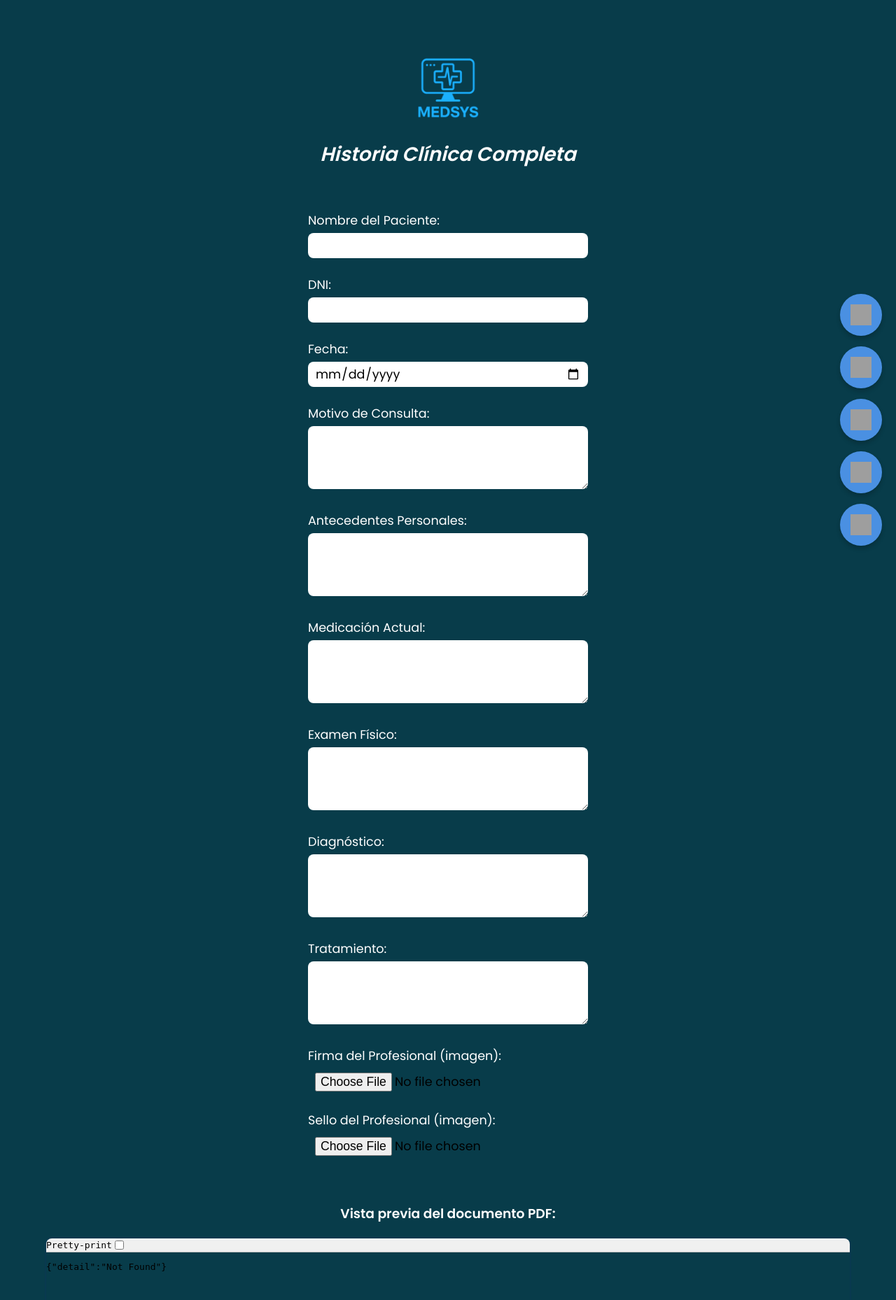
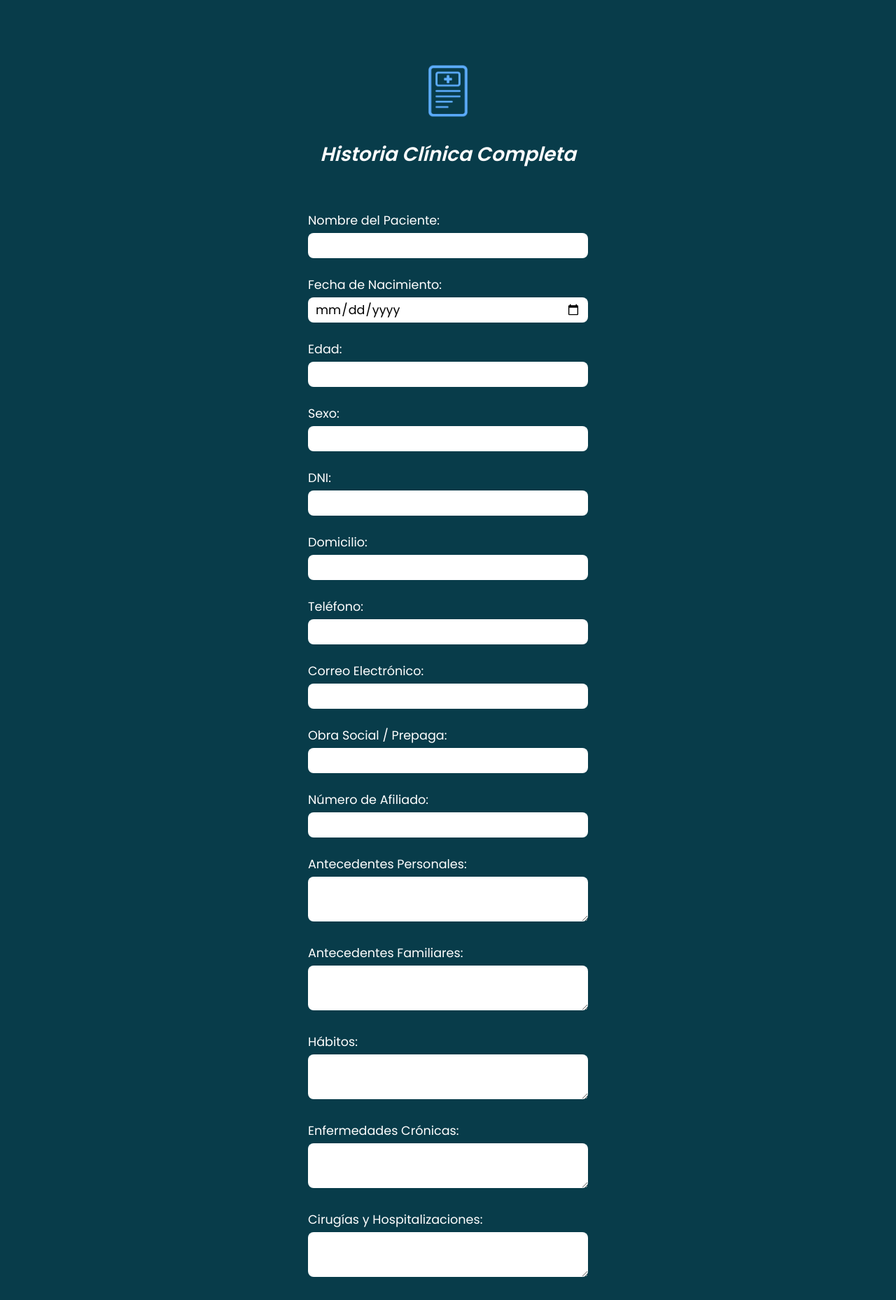
Before and after one commit to medsysbot/medisys-app-frontend, a FastAPI app: page /historia-completa in a window 1280 px wide. Shown: the top 1858 px of the page at 70% size. Before the commit the page ends 1817 px from the top, so only its background shows below. Run offline with FastAPI, Linux system fonts and the light colour scheme; grey boxes are pictures that could not be loaded.

Commit message:
Update historia-completa.html

```diff
--- a/templates/historia-completa.html
+++ b/templates/historia-completa.html
@@ -14,18 +14,15 @@
       margin: 0;
       padding: 0;
     }
-
     header {
       text-align: center;
       margin-top: 20px;
     }
-
     .logo-grande {
       width: 120px;
       height: auto;
       margin-bottom: 10px;
     }
-
     h2 {
       text-align: center;
       font-style: italic;
@@ -34,7 +31,6 @@
       color: white;
       margin-top: 10px;
     }
-
     .formulario {
       display: flex;
       flex-direction: column;
@@ -44,12 +40,10 @@
       padding: 20px;
       align-items: center;
     }
-
     .etiqueta-campo {
       width: 100%;
       max-width: 400px;
     }
-
     .etiqueta-campo span {
       font-weight: 400;
       font-size: 17.6px;
@@ -58,7 +52,6 @@
       display: block;
       margin-bottom: 5px;
     }
-
     .formulario input,
     .formulario textarea {
       width: 100%;
@@ -71,18 +64,15 @@
       height: 36px;
       box-sizing: border-box;
     }
-
     .formulario textarea {
       height: auto;
       resize: vertical;
     }
-
     .vista-previa {
       display: block;
       margin-top: 10px;
       max-height: 100px;
     }
-
     .btn-eliminar {
       margin-top: 5px;
       background-color: crimson;
@@ -92,165 +82,47 @@
       border-radius: 6px;
       cursor: pointer;
     }
-
-    .visor-pdf {
-      margin-top: 40px;
-      text-align: center;
-    }
-
-    .visor-pdf iframe {
-      width: 90%;
-      height: 500px;
-      border: 2px solid #09394f;
-      border-radius: 10px;
-    }
-
-    .botones-flotantes {
-      position: fixed;
-      right: 20px;
-      bottom: 20px;
-      display: flex;
-      flex-direction: column;
-      gap: 15px;
-      z-index: 1000;
-    }
-
-    .botones-flotantes button {
-      background-color: #4A90E2;
-      border: none;
-      border-radius: 50%;
-      width: 60px;
-      height: 60px;
-      display: flex;
-      align-items: center;
-      justify-content: center;
-    }
-
-    .botones-flotantes img {
-      width: 30px;
-      height: 30px;
-    }
   </style>
 </head>
 <body>
   <header>
-    <img src="/static/icons/logo1.png" alt="Logo MedSys" class="logo-grande" />
+    <img src="/static/icons/icono-historia-clinica-completa.png" alt="Logo MedSys" class="logo-grande" />
     <h2>Historia Clínica Completa</h2>
   </header>
 
   <main>
     <form class="formulario" id="form-completa">
-      <label class="etiqueta-campo"><span>Nombre del Paciente:</span>
-        <input type="text" id="nombre" name="nombre" required />
-      </label>
-
-      <label class="etiqueta-campo"><span>DNI:</span>
-        <input type="text" id="dni" name="dni" required />
-      </label>
-
-      <label class="etiqueta-campo"><span>Fecha:</span>
-        <input type="date" id="fecha" name="fecha" required />
-      </label>
-
-      <label class="etiqueta-campo"><span>Motivo de Consulta:</span>
-        <textarea id="motivo" name="motivo" rows="3" required></textarea>
-      </label>
-
-      <label class="etiqueta-campo"><span>Antecedentes Personales:</span>
-        <textarea id="antecedentes" name="antecedentes" rows="3" required></textarea>
-      </label>
-
-      <label class="etiqueta-campo"><span>Medicación Actual:</span>
-        <textarea id="medicacion" name="medicacion" rows="3" required></textarea>
-      </label>
-
-      <label class="etiqueta-campo"><span>Examen Físico:</span>
-        <textarea id="examen" name="examen" rows="3" required></textarea>
-      </label>
-
-      <label class="etiqueta-campo"><span>Diagnóstico:</span>
-        <textarea id="diagnostico" name="diagnostico" rows="3" required></textarea>
-      </label>
-
-      <label class="etiqueta-campo"><span>Tratamiento:</span>
-        <textarea id="tratamiento" name="tratamiento" rows="3" required></textarea>
-      </label>
-
-      <label class="etiqueta-campo"><span>Firma del Profesional (imagen):</span>
+      <label class="etiqueta-campo"><span>Nombre del Paciente:</span><input type="text" id="nombre" name="nombre" required /></label>
+      <label class="etiqueta-campo"><span>Fecha de Nacimiento:</span><input type="date" id="nacimiento" name="nacimiento" required /></label>
+      <label class="etiqueta-campo"><span>Edad:</span><input type="text" id="edad" name="edad" required /></label>
+      <label class="etiqueta-campo"><span>Sexo:</span><input type="text" id="sexo" name="sexo" required /></label>
+      <label class="etiqueta-campo"><span>DNI:</span><input type="text" id="dni" name="dni" required /></label>
+      <label class="etiqueta-campo"><span>Domicilio:</span><input type="text" id="domicilio" name="domicilio" required /></label>
+      <label class="etiqueta-campo"><span>Teléfono:</span><input type="text" id="telefono" name="telefono" required /></label>
+      <label class="etiqueta-campo"><span>Correo Electrónico:</span><input type="email" id="correo" name="correo" required /></label>
+      <label class="etiqueta-campo"><span>Obra Social / Prepaga:</span><input type="text" id="obra_social" name="obra_social" required /></label>
+      <label class="etiqueta-campo"><span>Número de Afiliado:</span><input type="text" id="afiliado" name="afiliado" required /></label>
+      <label class="etiqueta-campo"><span>Antecedentes Personales:</span><textarea id="antecedentes_personales" name="antecedentes_personales" rows="2" required></textarea></label>
+      <label class="etiqueta-campo"><span>Antecedentes Familiares:</span><textarea id="antecedentes_familiares" name="antecedentes_familiares" rows="2" required></textarea></label>
+      <label class="etiqueta-campo"><span>Hábitos:</span><textarea id="habitos" name="habitos" rows="2" required></textarea></label>
+      <label class="etiqueta-campo"><span>Enfermedades Crónicas:</span><textarea id="cronicas" name="cronicas" rows="2" required></textarea></label>
+      <label class="etiqueta-campo"><span>Cirugías y Hospitalizaciones:</span><textarea id="cirugias" name="cirugias" rows="2" required></textarea></label>
+      <label class="etiqueta-campo"><span>Medicación Actual:</span><textarea id="medicacion" name="medicacion" rows="2" required></textarea></label>
+      <label class="etiqueta-campo"><span>Estudios Complementarios:</span><textarea id="estudios" name="estudios" rows="2" required></textarea></label>
+      <label class="etiqueta-campo"><span>Motivo de Consulta:</span><textarea id="motivo" name="motivo" rows="2" required></textarea></label>
+      <label class="etiqueta-campo"><span>Diagnóstico Actual:</span><textarea id="diagnostico" name="diagnostico" rows="2" required></textarea></label>
+      <label class="etiqueta-campo"><span>Tratamiento Indicado:</span><textarea id="tratamiento" name="tratamiento" rows="2" required></textarea></label>
+      <label class="etiqueta-campo"><span>Instrucciones / Recomendaciones:</span><textarea id="recomendaciones" name="recomendaciones" rows="2" required></textarea></label>
+      <label class="etiqueta-campo"><span>Fecha de Próxima Consulta:</span><input type="date" id="proxima" name="proxima" required /></label>
+      <label class="etiqueta-campo"><span>Profesional:</span><input type="text" id="profesional" name="profesional" required /></label>
+      <label class="etiqueta-campo"><span>Firma del Profesional:</span>
         <input type="file" id="firma" name="firma" accept="image/*" onchange="mostrarVistaPrevia(this, 'firma-preview', 'firma-delete')" />
         <img id="firma-preview" class="vista-previa" style="display:none;" />
         <button type="button" id="firma-delete" class="btn-eliminar" onclick="eliminarImagen('firma', 'firma-preview', 'firma-delete')" style="display:none;">Eliminar</button>
       </label>
-
-      <label class="etiqueta-campo"><span>Sello del Profesional (imagen):</span>
+      <label class="etiqueta-campo"><span>Sello del Profesional:</span>
         <input type="file" id="sello" name="sello" accept="image/*" onchange="mostrarVistaPrevia(this, 'sello-preview', 'sello-delete')" />
         <img id="sello-preview" class="vista-previa" style="display:none;" />
         <button type="button" id="sello-delete" class="btn-eliminar" onclick="eliminarImagen('sello', 'sello-preview', 'sello-delete')" style="display:none;">Eliminar</button>
       </label>
     </form>
-
-    <div class="visor-pdf">
-      <h3>Vista previa del documento PDF:</h3>
-      <iframe id="pdf-visor" src="/static/doc/historia-clinica-completa-generada.pdf" type="application/pdf"></iframe>
-    </div>
-  </main>
-
-  <div class="botones-flotantes">
-    <button type="button" onclick="guardarPDF()" title="Guardar">
-      <img src="/static/icons/guardar.png" alt="Guardar" />
-    </button>
-    <button type="submit" form="form-completa" title="Enviar">
-      <img src="/static/icons/enviar.png" alt="Enviar" />
-    </button>
-    <button type="button" onclick="imprimirPDF()" title="Imprimir">
-      <img src="/static/icons/imprimir.png" alt="Imprimir" />
-    </button>
-    <button type="button" onclick="document.getElementById('form-completa').reset()" title="Borrar">
-      <img src="/static/icons/borrar.png" alt="Borrar" />
-    </button>
-    <button type="button" ondblclick="activarVoz()" title="Reconocimiento por voz">
-      <img src="/static/icons/microfono.png" alt="Voz" />
-    </button>
-  </div>
-
-  <script src="/static/js/funciones-pdf.js"></script>
-  <script>
-    function activarVoz() {
-      const recognition = new webkitSpeechRecognition() || new SpeechRecognition();
-      recognition.lang = "es-ES";
-      recognition.continuous = false;
-      recognition.interimResults = false;
-      recognition.onresult = function(event) {
-        const texto = event.results[0][0].transcript;
-        const campoActivo = document.activeElement;
-        if (campoActivo && (campoActivo.tagName === 'INPUT' || campoActivo.tagName === 'TEXTAREA')) {
-          campoActivo.value += (campoActivo.value ? ' ' : '') + texto;
-        }
-      };
-      recognition.start();
-    }
-
-    function mostrarVistaPrevia(input, imgId, btnId) {
-      const file = input.files[0];
-      const reader = new FileReader();
-      reader.onload = function (e) {
-        const img = document.getElementById(imgId);
-        const btn = document.getElementById(btnId);
-        img.src = e.target.result;
-        img.style.display = "block";
-        btn.style.display = "inline-block";
-        input.style.display = "none";
-      };
-      if (file) reader.readAsDataURL(file);
-    }
-
-    function eliminarImagen(inputId, imgId, btnId) {
-      document.getElementById(inputId).value = "";
-      document.getElementById(imgId).src = "";
-      document.getElementById(imgId).style.display = "none";
-      document.getElementById(btnId).style.display = "none";
-      document.getElementById(inputId).style.display = "block";
-    }
-  </script>
-</body>
-</html>
```
